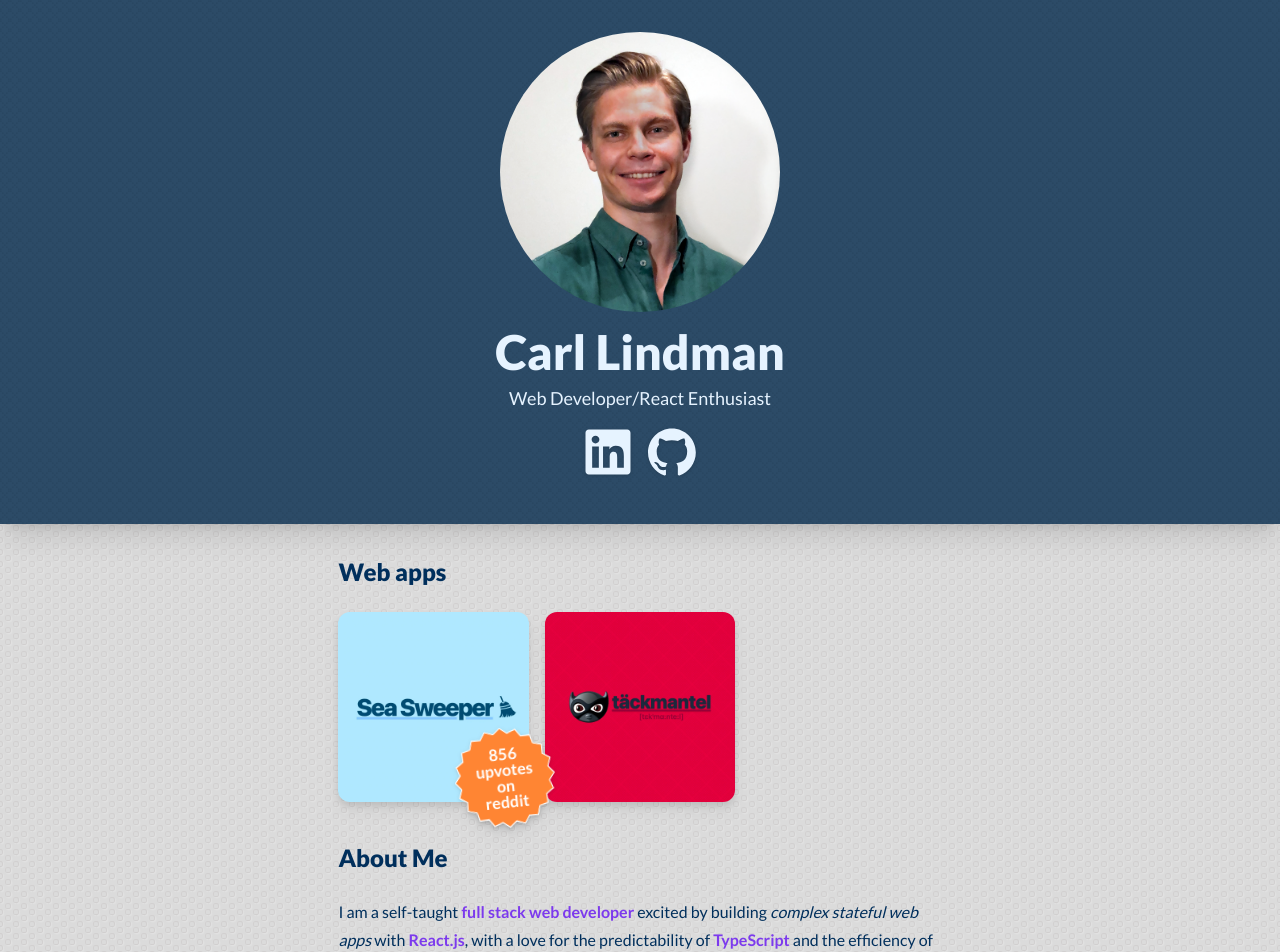
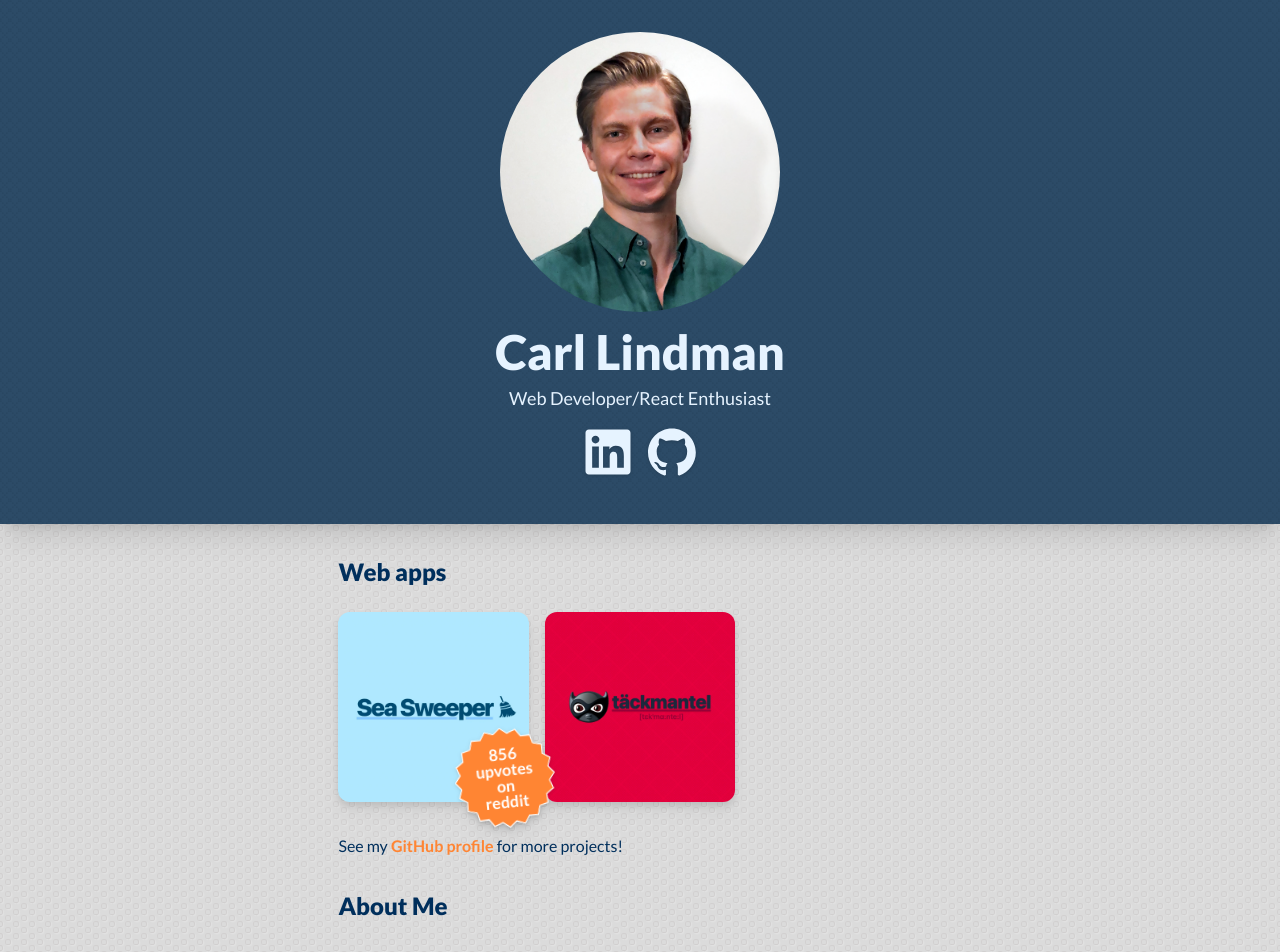
Before and after one commit to lindman-carl/carl-lindman, a Next.js app: page / in a window 1280 px wide. Shown: the top 952 px of the page. Built offline with nearby package versions, Linux system fonts and the light colour scheme.

Commit message:
add: github reference

```diff
--- a/src/components/WebApps.tsx
+++ b/src/components/WebApps.tsx
@@ -25,7 +25,7 @@ const WebApps = () => {
       <h2 className="mb-6 text-left text-2xl font-black text-content-text">
         Web apps
       </h2>
-      <div className="grid grid-cols-2 gap-x-4 pb-2 drop-shadow-lg sm:grid-cols-3">
+      <div className="mb-6 grid grid-cols-2 gap-x-4 pb-2 drop-shadow-lg sm:grid-cols-3">
         <a
           href="https://seasweeper.lindman.dev"
           target="_blank"
@@ -57,6 +57,18 @@ const WebApps = () => {
           />
         </a>
       </div>
+      <span className="">
+        See my{" "}
+        <a
+          href="https://github.com/lindman-carl"
+          target="_blank"
+          rel="noopener noreferrer"
+          className="font-bold text-header-contrast"
+        >
+          GitHub profile
+        </a>{" "}
+        for more projects!
+      </span>
     </section>
   );
 };
```
